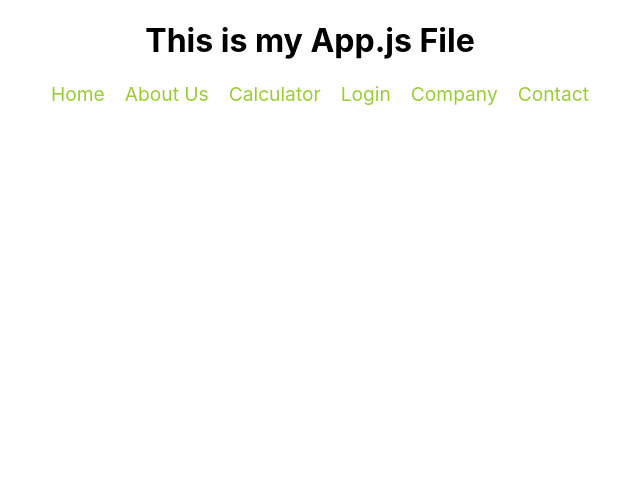
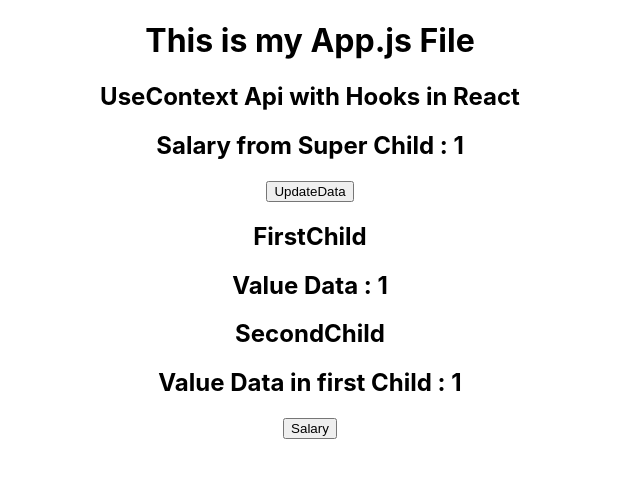
Before and after one commit to Farhan559/React_Project, a React (Create React App) app: page / in a window 1280 px wide. Shown: the top 478 px of the page, without its empty margins (330-970 px from the left). Built offline with nearby package versions, Linux system fonts and the light colour scheme.

Commit message:
feat : Added Components

```diff
--- a/src/App.js
+++ b/src/App.js
@@ -1,19 +1,20 @@
 // import React,{useState} from 'react';
 import { useState } from 'react';
 import './App.css';
-import Calculator from './Calculator';
-import Home from './components/My routes/Home';
-import { BrowserRouter, Routes,Route,Link} from 'react-router-dom';
-import AboutUs from './components/My routes/AboutUs';
-import Login from './components/Login';
-import Employee from './components/My routes/Employee';
-import Contact from './components/My routes/Contact';
-import Navbar from './components/My routes/Navbar';
-import Company from './components/Nested Routes/Company';
-import Admin from './components/Nested Routes/Admin';
-import Faculty from './components/Nested Routes/Faculty';
-import Students from './components/Nested Routes/Students';
-import Protected from './components/My routes/Protected';
+// import Calculator from './Calculator';
+// import Home from './components/My routes/Home';
+// import { BrowserRouter, Routes,Route,Link} from 'react-router-dom';
+// import AboutUs from './components/My routes/AboutUs';
+// import Login from './components/Login';
+// import Employee from './components/My routes/Employee';
+// import Contact from './components/My routes/Contact';
+// import Navbar from './components/My routes/Navbar';
+// import Company from './components/Nested Routes/Company';
+// import Admin from './components/Nested Routes/Admin';
+// import Faculty from './components/Nested Routes/Faculty';
+// import Students from './components/Nested Routes/Students';
+// import Protected from './components/My routes/Protected';
+import ContextApiWithHooks from './components/ContextApiWithHooks';
 // import UseMemo from './components/UseMemo';
 // import PropsUseEffect from './PropsUseEffect';
 // import UseEffectHook from './components/UseEffectHook';
@@ -63,13 +64,13 @@ function App() {
       {/* <button onClick={()=>setCount(count+1)}>Click</button> */}
       {/* <UseMemo /> */}
       {/* <Calculator /> */}
-      <BrowserRouter>
+      {/* <BrowserRouter>
 
 
         <Navbar />
 
       <Routes>
-        {/* <Route path='/home' element={<Home />} /> */}
+        <Route path='/home' element={<Home />} />
         <Route path='/home' element={<Protected Component={Home} />} />
         <Route path='/About' element={<AboutUs/>}/>
         <Route path='/calculator' element={<Calculator />} />
@@ -83,7 +84,8 @@ function App() {
 
         </Route>
       </Routes>
-      </BrowserRouter>
+      </BrowserRouter> */}
+      <ContextApiWithHooks />
     </div>
   );
 }
--- /dev/null
+++ b/src/components/ContextApiWithHooks.jsx
@@ -0,0 +1,26 @@
+import React,{createContext, useState} from 'react'
+import FirstChild from './FirstChild';
+//Create , provide , use
+
+export const MyData = createContext();
+const ContextApiWithHooks = () => {
+    const [data,setData] = useState(1);
+    const [salary,setSalary] = useState(1);
+
+    const getSalary = (val)=>{
+        console.log('Salary is :',val);
+        setSalary(val);
+    }
+  return (
+    <MyData.Provider value={{valueData : data , getSalary:getSalary}}>
+    <>
+        <h2>UseContext Api with Hooks in React</h2>
+        <h2>Salary from Super Child : {salary}</h2>
+        <button onClick={()=>setData(data+1)}>UpdateData</button>
+        <FirstChild />
+    </>
+    </MyData.Provider>
+  )
+}
+
+export default ContextApiWithHooks
--- /dev/null
+++ b/src/components/FirstChild.jsx
@@ -0,0 +1,16 @@
+import React ,{useContext} from 'react'
+import SecondChild from './SecondChild'
+import { MyData } from './ContextApiWithHooks'
+
+const FirstChild = () => {
+    const {valueData} = useContext(MyData);
+    return (
+    <>
+      <h2>FirstChild</h2>
+      <h2>Value Data : {valueData}</h2>
+      <SecondChild />
+    </>
+  )
+}
+
+export default FirstChild
--- /dev/null
+++ b/src/components/SecondChild.jsx
@@ -0,0 +1,16 @@
+import React,{useContext} from 'react'
+import { MyData } from './ContextApiWithHooks'
+
+const SecondChild = () => {
+    const {valueData , getSalary} = useContext(MyData);
+    const salary = 50000;
+  return (
+    <>
+      <h2>SecondChild</h2>
+      <h2>Value Data in first Child : {valueData}</h2>
+        <button onClick={()=>getSalary(salary)}>Salary</button>
+    </>
+  )
+}
+
+export default SecondChild
```
